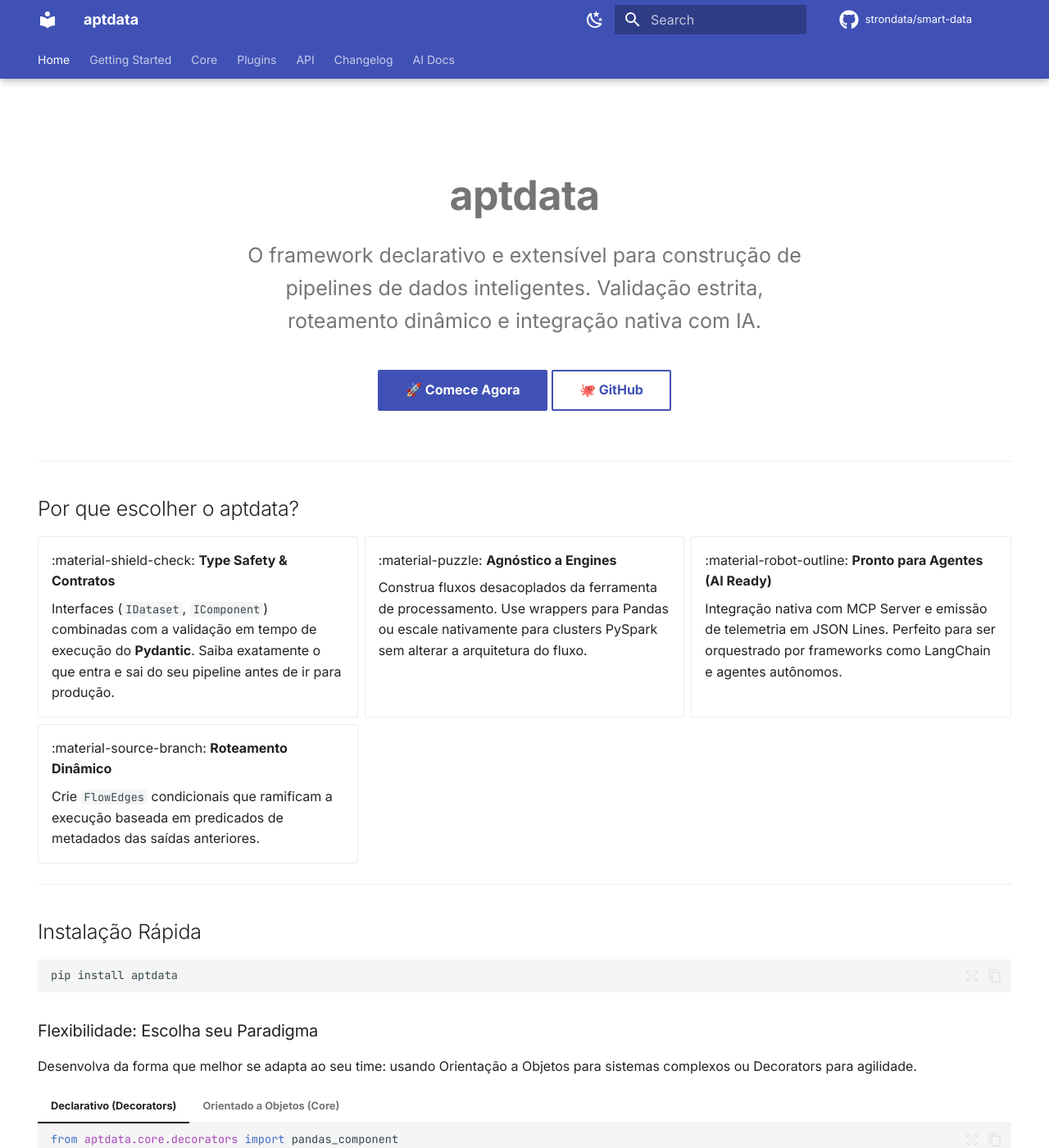
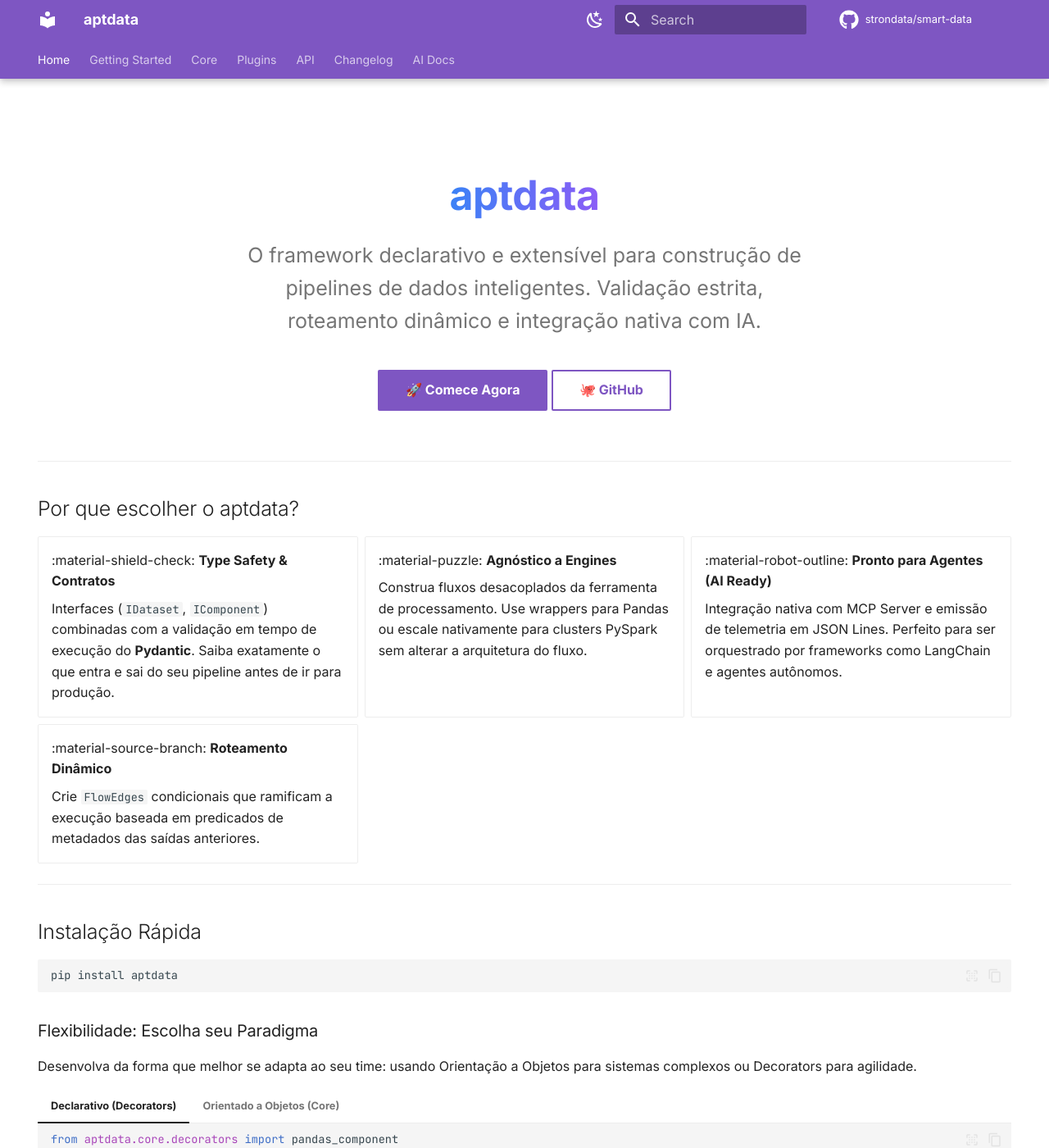
Before and after one commit to antunes-hq/aptdata-flow-os, an MkDocs documentation site: the page built from docs/index.md, in a window 1280 px wide and 1400 px high. Shown: the whole window at 82% size. Built offline with MkDocs 1.6.1 and Material for MkDocs 9.7.7, drawn with Linux system fonts in a browser that asks for light colours; comment, search, counter and statistics services are not loaded.

Commit message:
docs: apply modern AI & Data theme and custom CSS
- Updates `mkdocs.yml` palette to use 'deep purple' primary and 'teal' accent for both light and dark modes
- Adds `docs/stylesheets/extra.css` with Vercel/Slate-style dark mode overrides
- Introduces `.text-gradient` utility class in CSS
- Applies `.text-gradient` to the `aptdata` title in `docs/index.md` hero section

Co-authored-by: Lucasa22 <22979127+Lucasa22@users.noreply.github.com>

```diff
--- a/docs/index.md
+++ b/docs/index.md
@@ -5,7 +5,7 @@ hide:
 ---
 
 <div class="tx-hero" style="text-align: center; margin-top: 3rem; margin-bottom: 3rem;">
-  <h1 style="font-size: 2.5rem; font-weight: bold; margin-bottom: 1rem;">aptdata</h1>
+  <h1 class="text-gradient" style="font-size: 2.5rem; font-weight: bold; margin-bottom: 1rem;">aptdata</h1>
   <p style="font-size: 1.25rem; color: var(--md-default-fg-color--light); max-width: 700px; margin: 0 auto;">
     O framework declarativo e extensível para construção de pipelines de dados inteligentes. Validação estrita, roteamento dinâmico e integração nativa com IA.
   </p>
--- /dev/null
+++ b/docs/stylesheets/extra.css
@@ -0,0 +1,13 @@
+[data-md-color-scheme="slate"] {
+  --md-default-bg-color: #0F172A; /* Um azul super escuro (Tailwind Slate 900) */
+  --md-default-fg-color: #CBD5E1; /* Texto mais suave para leitura prolongada */
+  --md-code-bg-color: #1E293B; /* Fundo dos blocos de código com leve destaque */
+}
+
+/* Adicione esta classe ao seu <h1> na página inicial */
+.text-gradient {
+  background: linear-gradient(90deg, #3b82f6 0%, #8b5cf6 100%);
+  -webkit-background-clip: text;
+  -webkit-text-fill-color: transparent;
+  display: inline-block;
+}
--- a/mkdocs.yml
+++ b/mkdocs.yml
@@ -10,15 +10,15 @@ theme:
   palette:
     - media: "(prefers-color-scheme: light)"
       scheme: default
-      primary: indigo
-      accent: blue
+      primary: deep purple
+      accent: teal
       toggle:
         icon: material/weather-night
         name: Mudar para modo escuro
     - media: "(prefers-color-scheme: dark)"
       scheme: slate
-      primary: indigo
-      accent: blue
+      primary: deep purple
+      accent: teal
       toggle:
         icon: material/weather-sunny
         name: Mudar para modo claro
@@ -46,6 +46,9 @@ theme:
 
 extra_javascript:
   - https://unpkg.com/mermaid@11/dist/mermaid.min.js
+
+extra_css:
+  - stylesheets/extra.css
 
 plugins:
   - search
```
